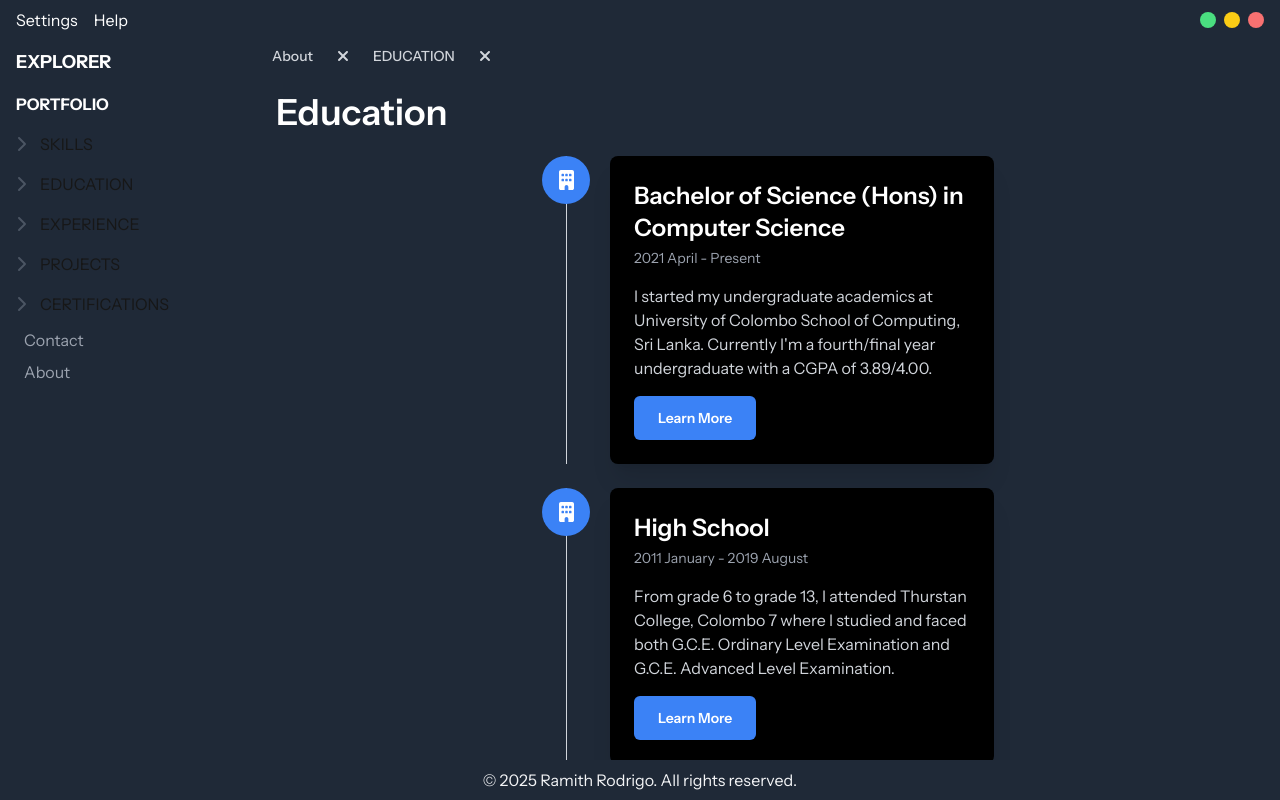
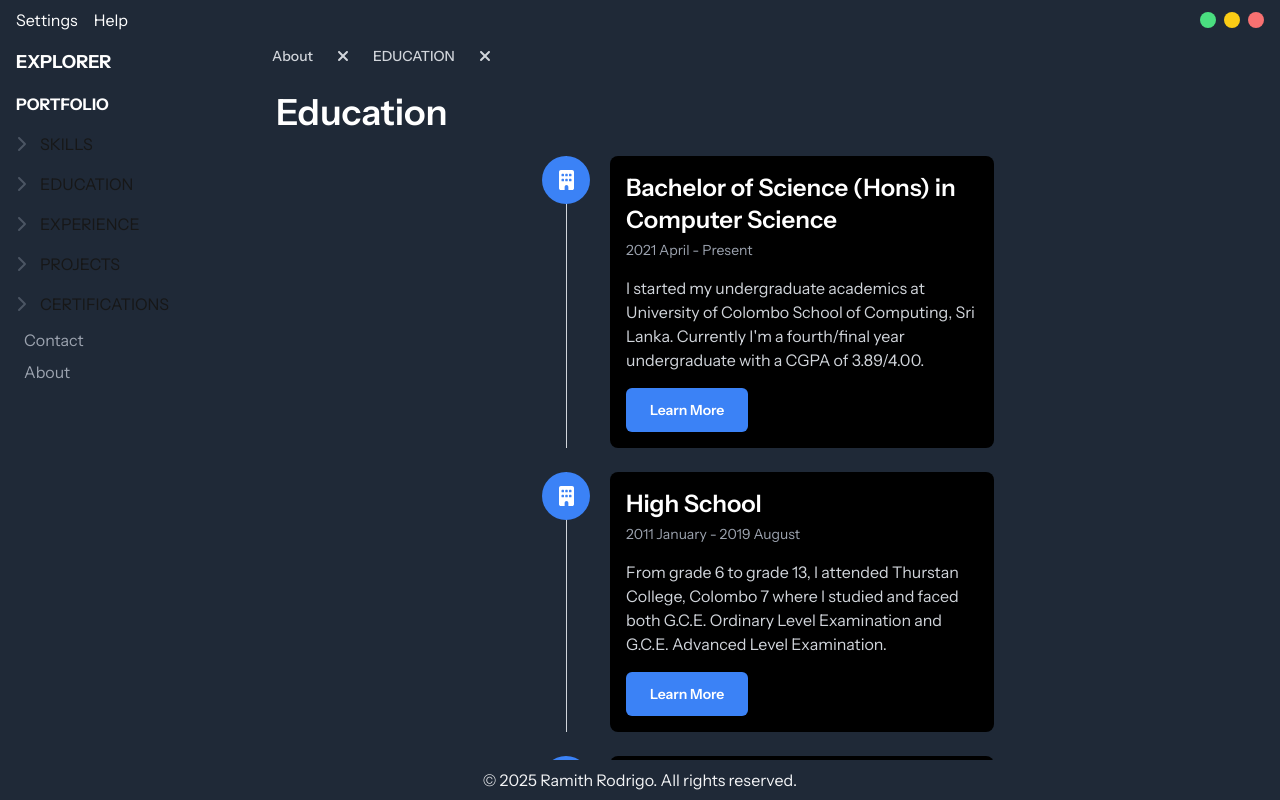
Before and after one commit to Ramith-D-Rodrigo/Portfolio, a Next.js app in the folder static-version/: page /education in a window 1280 px wide. Built offline with nearby package versions, Linux system fonts and the light colour scheme.

Commit message:
Update Events.tsx

```diff
--- a/static-version/src/app/components/Events.tsx
+++ b/static-version/src/app/components/Events.tsx
@@ -30,7 +30,7 @@ const EventGrid = ({ events }: { events: EventInterface[] }) => {
                         )}
                     </div>
 
-                    <div className="bg-black p-6 shadow-xl rounded-lg w-96">
+                    <div className="bg-black rounded-lg p-4 hover:scale-105 transition-transform duration-300 w-96">
                         <h2 className="text-2xl font-semibold text-white">{event.title}</h2>
                         <p className="text-sm text-gray-400 mt-1">{event.date}</p>
                         <p className="mt-4 text-gray-300">{event.description}</p>
```
